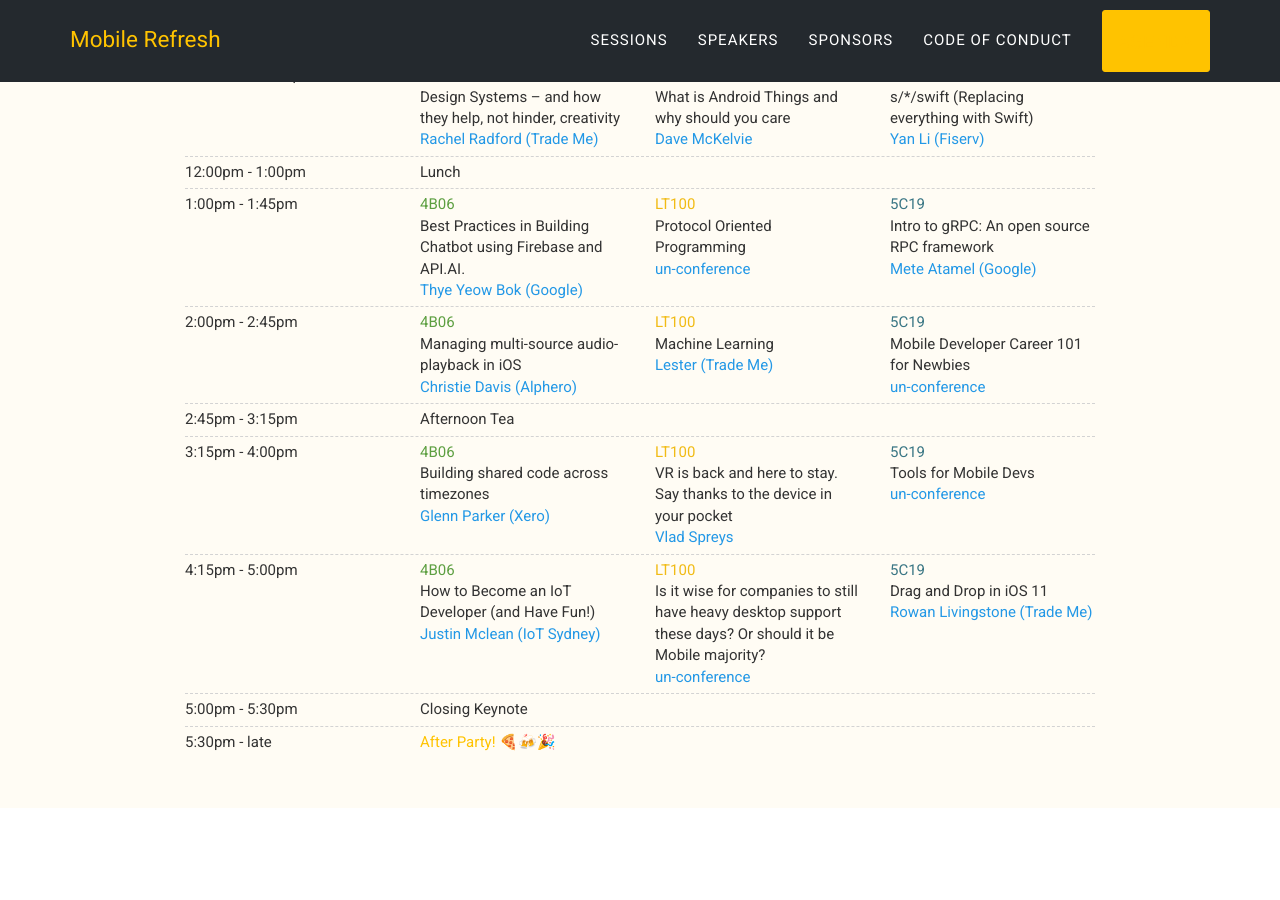
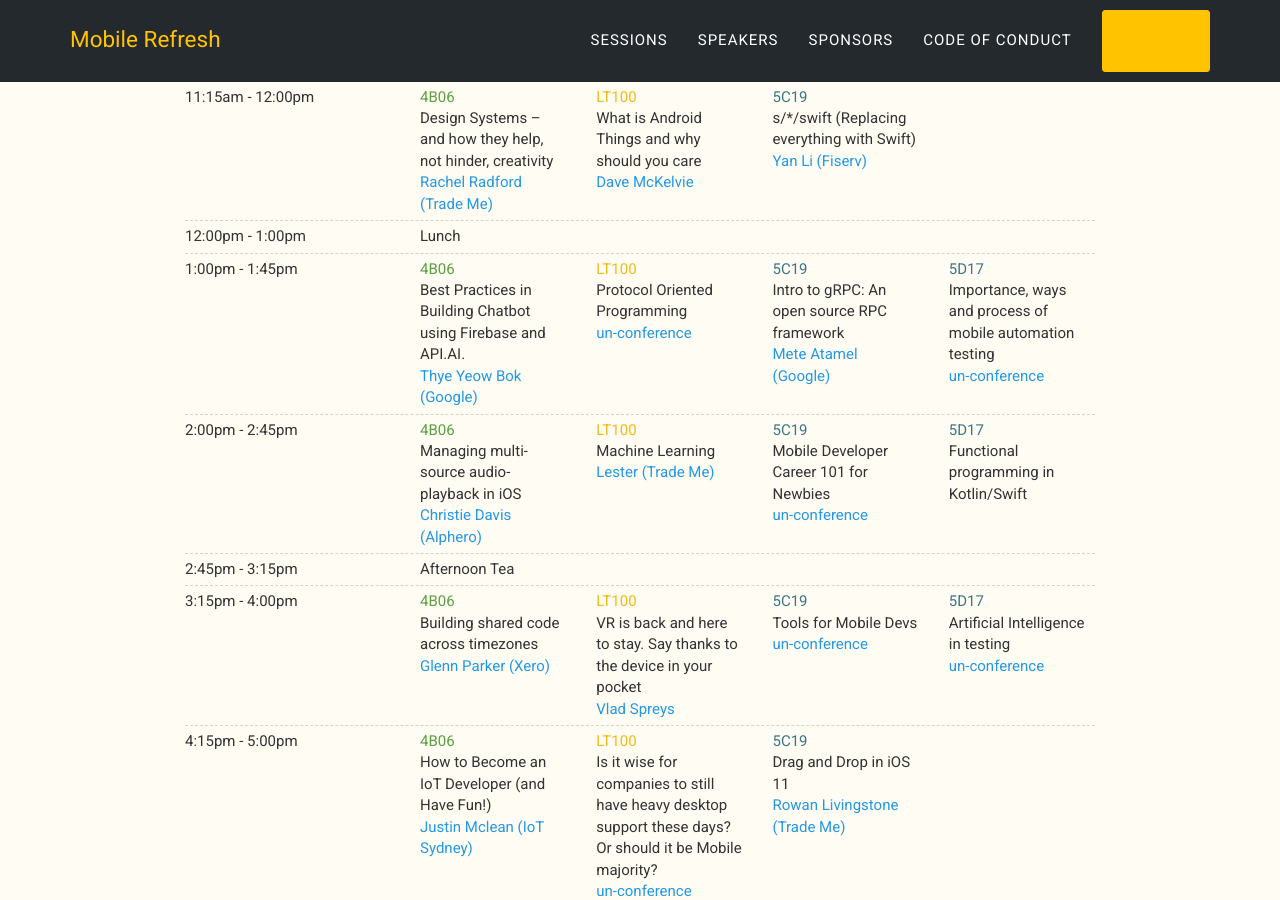
Before and after one commit to MostafaGazar/MostafaGazar.github.io, a Jekyll site: the page built from index.html, in a window 1280 px wide and 900 px high, scrolled down 2111 px. Built offline with Jekyll 4.4.1, drawn with Linux system fonts in a browser that asks for light colours; some web fonts are replaced.

Commit message:
Add missing un-conference sessions

```diff
--- a/_includes/sessions.html
+++ b/_includes/sessions.html
@@ -52,7 +52,7 @@
             <div class="row">
                 <div class="col col-md-3">10:15am - 11:00am</div>
                 <div class="col col-md-9 zero-horizontal-padding">
-                  <div class="col col-xs-4">
+                  <div class="col col-xs-3">
                         <span>
                             <div class="event-venue-1">4B06</div>
                             <div class="event-name">What can we learn from 750 billion GitHub events and 42 TB of code</div>
@@ -60,14 +60,14 @@
                         </span>
                   </div>
 
-                  <div class="col col-xs-4">
+                  <div class="col col-xs-3">
                         <span>
                             <div class="event-venue-2">LT100</div>
                             <div class="event-name">Containers, Kubernetes and Google Cloud</div>
                             <div class="speaker-name">Craig Box (Google)</div>
                         </span>
                   </div>
-                  <div class="col col-xs-4">
+                  <div class="col col-xs-3">
                         <span>
                             <div class="event-venue-3">5C19</div>
                             <div class="event-name">What's New in Push Notifications?</div>
@@ -81,7 +81,7 @@
             <div class="row">
                 <div class="col col-md-3">11:15am - 12:00pm</div>
                 <div class="col col-md-9 zero-horizontal-padding">
-                  <div class="col col-xs-4">
+                  <div class="col col-xs-3">
                         <span>
                             <div class="event-venue-1">4B06</div>
                             <div class="event-name">Design Systems – and how they help, not hinder, creativity</div>
@@ -89,14 +89,14 @@
                         </span>
                   </div>
 
-                  <div class="col col-xs-4">
+                  <div class="col col-xs-3">
                         <span>
                             <div class="event-venue-2">LT100</div>
                             <div class="event-name">What is Android Things and why should you care</div>
                             <div class="speaker-name">Dave McKelvie</div>
                         </span>
                   </div>
-                  <div class="col col-xs-4">
+                  <div class="col col-xs-3">
                         <span>
                             <div class="event-venue-3">5C19</div>
                             <div class="event-name">s/*/swift (Replacing everything with Swift)</div>
@@ -116,7 +116,7 @@
             <div class="row">
                 <div class="col col-md-3">1:00pm - 1:45pm</div>
                 <div class="col col-md-9 zero-horizontal-padding">
-                  <div class="col col-xs-4">
+                  <div class="col col-xs-3">
                         <span>
                             <div class="event-venue-1">4B06</div>
                             <div class="event-name">Best Practices in Building Chatbot using Firebase and API.AI.</div>
@@ -124,20 +124,27 @@
                         </span>
                   </div>
 
-                  <div class="col col-xs-4">
+                  <div class="col col-xs-3">
                         <span>
                             <div class="event-venue-2">LT100</div>
                             <div class="event-name">Protocol Oriented Programming</div>
                             <div class="speaker-name">un-conference</div>
                         </span>
                   </div>
-                  <div class="col col-xs-4">
+                  <div class="col col-xs-3">
                         <span>
                             <div class="event-venue-3">5C19</div>
                             <div class="event-name">Intro to gRPC: An open source RPC framework</div>
                             <div class="speaker-name">Mete Atamel (Google)</div>
                         </span>
                   </div>
+                    <div class="col col-xs-3">
+                        <span>
+                            <div class="event-venue-3">5D17</div>
+                            <div class="event-name">Importance, ways and process of mobile automation testing</div>
+                            <div class="speaker-name">un-conference</div>
+                        </span>
+                    </div>
                 </div>
             </div>
 
@@ -145,7 +152,7 @@
             <div class="row">
                 <div class="col col-md-3">2:00pm - 2:45pm</div>
                 <div class="col col-md-9 zero-horizontal-padding">
-                    <div class="col col-xs-4">
+                    <div class="col col-xs-3">
                         <span>
                             <div class="event-venue-1">4B06</div>
                             <div class="event-name">Managing multi-source audio-playback in iOS</div>
@@ -153,18 +160,25 @@
                         </span>
                     </div>
 
-                    <div class="col col-xs-4">
+                    <div class="col col-xs-3">
                         <span>
                             <div class="event-venue-2">LT100</div>
                             <div class="event-name">Machine Learning</div>
                             <div class="speaker-name">Lester (Trade Me)</div>
                         </span>
                     </div>
-                    <div class="col col-xs-4">
+                    <div class="col col-xs-3">
                         <span>
                             <div class="event-venue-3">5C19</div>
                             <div class="event-name">Mobile Developer Career 101 for Newbies</div>
                             <div class="speaker-name">un-conference</div>
+                        </span>
+                    </div>
+                    <div class="col col-xs-3">
+                        <span>
+                            <div class="event-venue-3">5D17</div>
+                            <div class="event-name">Functional programming in Kotlin/Swift</div>
+                            <div class="speaker-name"></div>
                         </span>
                     </div>
                 </div>
@@ -180,7 +194,7 @@
             <div class="row">
                 <div class="col col-md-3">3:15pm - 4:00pm</div>
                 <div class="col col-md-9 zero-horizontal-padding">
-                    <div class="col col-xs-4">
+                    <div class="col col-xs-3">
                         <span>
                             <div class="event-venue-1">4B06</div>
                             <div class="event-name">Building shared code across timezones</div>
@@ -188,17 +202,24 @@
                         </span>
                     </div>
 
-                    <div class="col col-xs-4">
+                    <div class="col col-xs-3">
                         <span>
                             <div class="event-venue-2">LT100</div>
                             <div class="event-name">VR is back and here to stay. Say thanks to the device in your pocket</div>
                             <div class="speaker-name">Vlad Spreys</div>
                         </span>
                     </div>
-                    <div class="col col-xs-4">
+                    <div class="col col-xs-3">
                         <span>
                             <div class="event-venue-3">5C19</div>
                             <div class="event-name">Tools for Mobile Devs</div>
+                            <div class="speaker-name">un-conference</div>
+                        </span>
+                    </div>
+                    <div class="col col-xs-3">
+                        <span>
+                            <div class="event-venue-3">5D17</div>
+                            <div class="event-name">Artificial Intelligence in testing</div>
                             <div class="speaker-name">un-conference</div>
                         </span>
                     </div>
@@ -209,7 +230,7 @@
             <div class="row">
                 <div class="col col-md-3">4:15pm - 5:00pm</div>
                 <div class="col col-md-9 zero-horizontal-padding">
-                    <div class="col col-xs-4">
+                    <div class="col col-xs-3">
                         <span>
                             <div class="event-venue-1">4B06</div>
                             <div class="event-name">How to Become an IoT Developer (and Have Fun!)</div>
@@ -217,14 +238,14 @@
                         </span>
                     </div>
 
-                    <div class="col col-xs-4">
+                    <div class="col col-xs-3">
                         <span>
                             <div class="event-venue-2">LT100</div>
                             <div class="event-name">Is it wise for companies to still have heavy desktop support these days? Or should it be Mobile majority?</div>
                             <div class="speaker-name">un-conference</div>
                         </span>
                     </div>
-                    <div class="col col-xs-4">
+                    <div class="col col-xs-3">
                         <span>
                             <div class="event-venue-3">5C19</div>
                             <div class="event-name">Drag and Drop in iOS 11</div>
```
Also changed, not shown: 1 other file.
